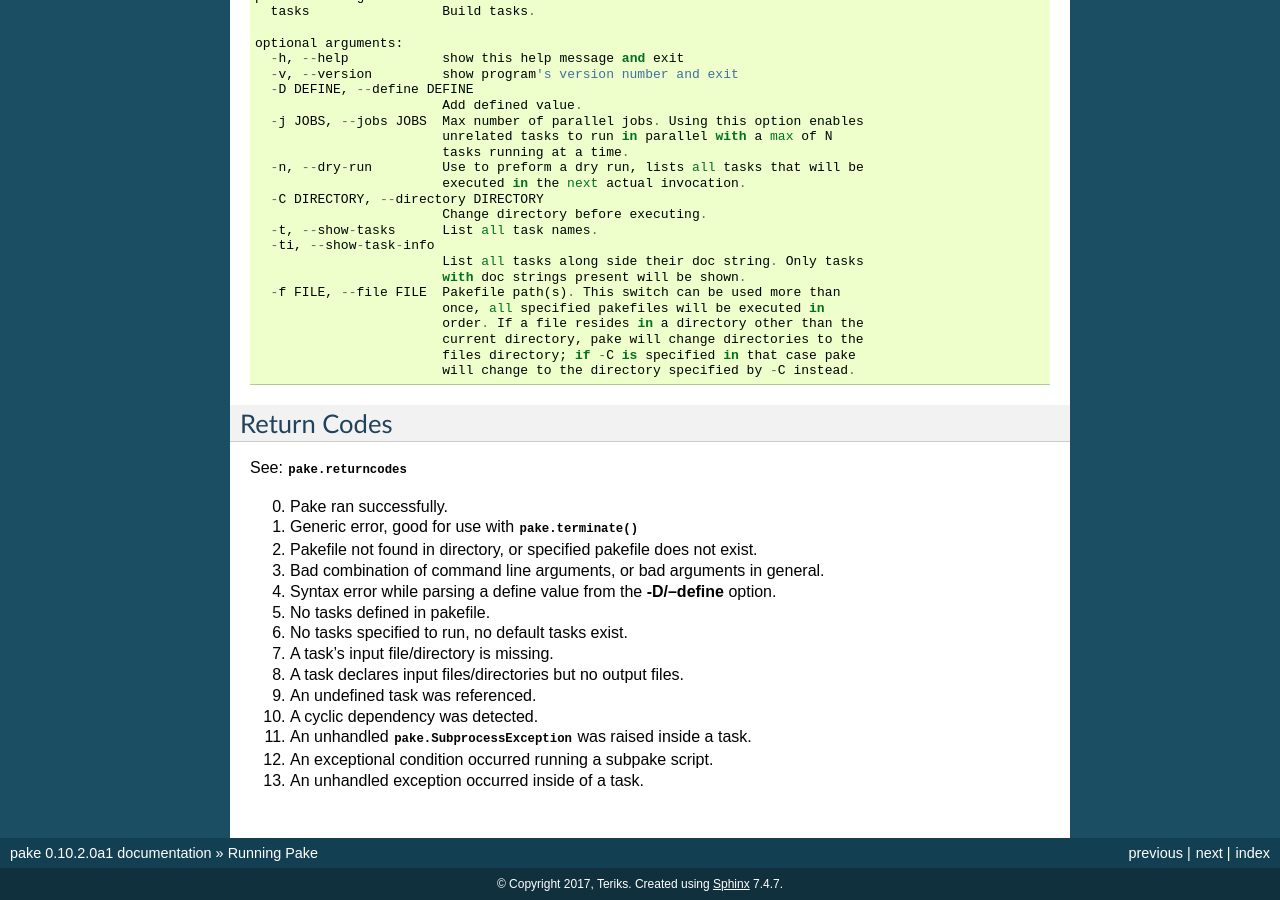
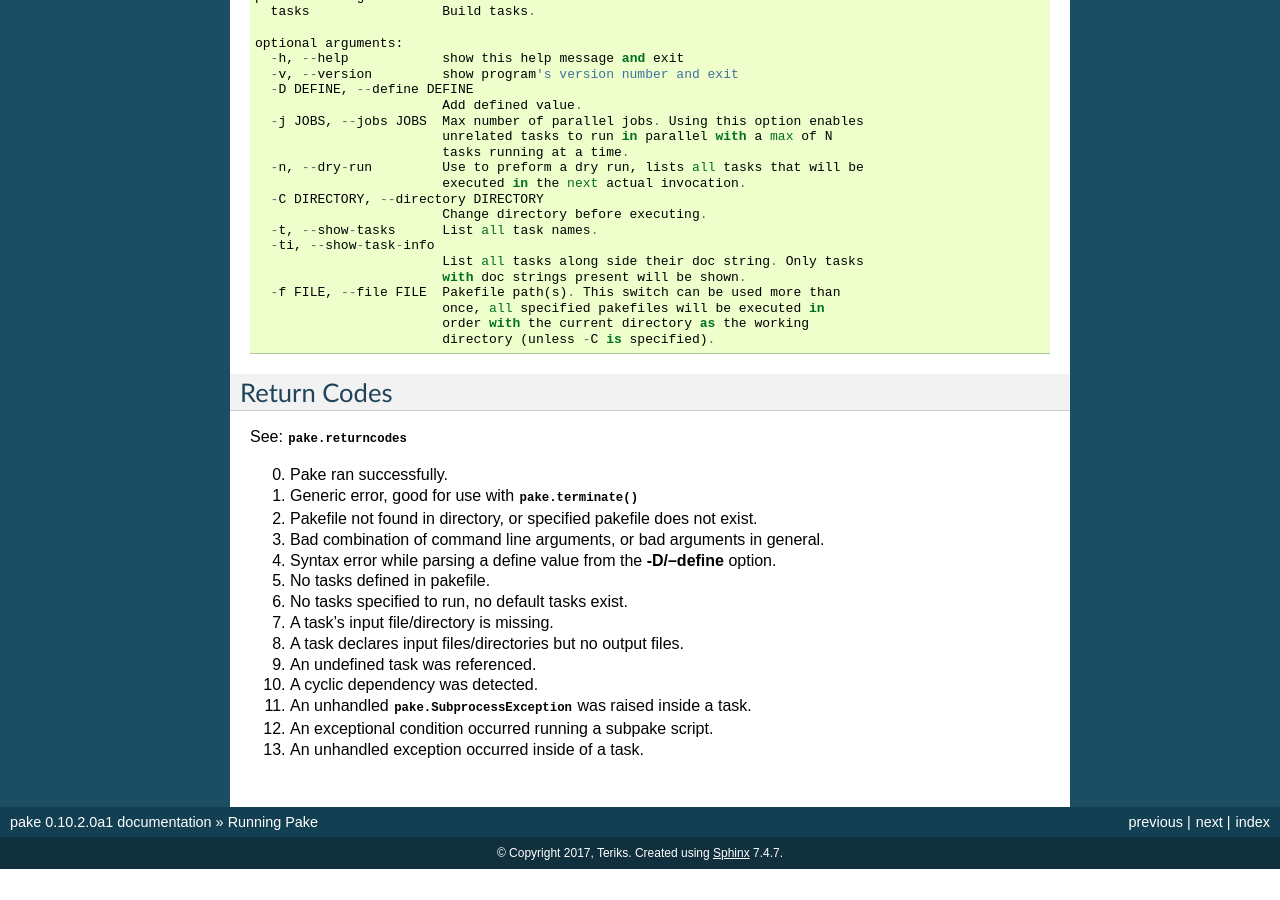
Before and after one commit to Teriks/pake, a Sphinx documentation site: the page built from docs/source/runningpake.rst, in a window 1280 px wide and 900 px high, scrolled down 720 px. Built offline with Sphinx 7.4.7, drawn with Linux system fonts in a browser that asks for light colours; after the commit the page ends 1589 px from its top, so only the background shows below that.

```diff
--- a/docs/source/runningpake.rst
+++ b/docs/source/runningpake.rst
@@ -68,10 +68,9 @@ Command Line Options
                             with doc strings present will be shown.
       -f FILE, --file FILE  Pakefile path(s). This switch can be used more than
                             once, all specified pakefiles will be executed in
-                            order. If a file resides in a directory other than the
-                            current directory, pake will change directories to the
-                            files directory; if -C is specified in that case pake
-                            will change to the directory specified by -C instead.
+                            order with the current directory as the working
+                            directory (unless -C is specified).
+
 
 Return Codes
 ------------
```
Also changed, not shown: README.rst (+5 -6 lines).
